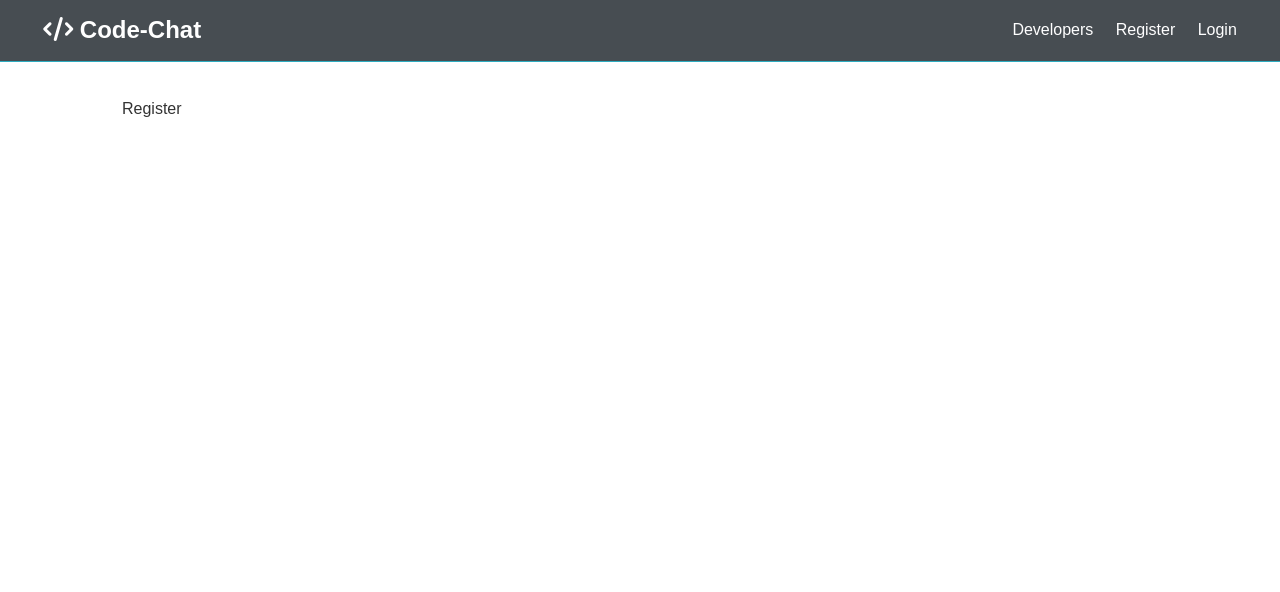
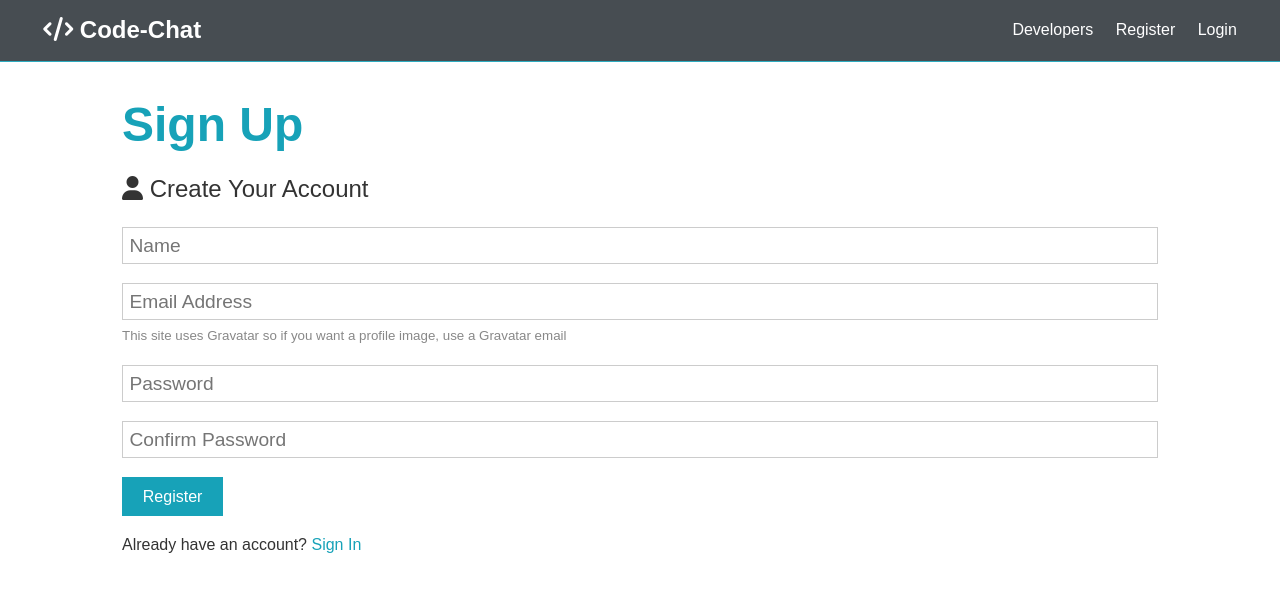
Before and after one commit to paulopiyo777/Code-Chat, a React (Create React App) app in the folder client/: page /register in a window 1280 px wide. Shown: the top 592 px of the page. Built offline with nearby package versions, Linux system fonts and the light colour scheme.

Commit message:
register form and useState hook

```diff
--- a/client/src/components/auth/Register.js
+++ b/client/src/components/auth/Register.js
@@ -1,7 +1,86 @@
-import React from "react";
+import React, { Fragment, useState } from "react";
 
 const Register = () => {
-  return <div>Register</div>;
+  const [formData, setFormData] = useState({
+    name: "",
+    email: "",
+    password: "",
+    password2: "",
+  });
+
+  const { name, email, password, password2 } = formData;
+
+  const onChange = (e) =>
+    setFormData({ ...formData, [e.target.name]: e.target.value });
+
+  const onSubmit = (e) => {
+    e.preventDefault();
+    if (password !== password2) {
+      console.log("Passowrds do not match");
+    } else {
+      console.log(formData);
+    }
+  };
+
+  return (
+    <Fragment>
+      <h1 className='large text-primary'>Sign Up</h1>
+      <p className='lead'>
+        <i class='fas fa-user'></i> Create Your Account
+      </p>
+      <form className='form' onSubmit={(e) => onSubmit(e)}>
+        <div className='form-group'>
+          <input
+            type='text'
+            placeholder='Name'
+            name='name'
+            value={name}
+            onChange={(e) => onChange(e)}
+            required
+          />
+        </div>
+        <div className='form-group'>
+          <input
+            type='email'
+            placeholder='Email Address'
+            name='email'
+            value={email}
+            onChange={(e) => onChange(e)}
+            required
+          />
+          <small className='form-text'>
+            This site uses Gravatar so if you want a profile image, use a
+            Gravatar email
+          </small>
+        </div>
+        <div className='form-group'>
+          <input
+            type='password'
+            placeholder='Password'
+            name='password'
+            value={password}
+            onChange={(e) => onChange(e)}
+            required
+            minLength='6'
+          />
+        </div>
+        <div className='form-group'>
+          <input
+            type='password'
+            placeholder='Confirm Password'
+            name='password2'
+            value={password2}
+            onChange={(e) => onChange(e)}
+            minLength='6'
+          />
+        </div>
+        <input type='submit' className='btn btn-primary' value='Register' />
+      </form>
+      <p class='my-1'>
+        Already have an account? <a href='login.html'>Sign In</a>
+      </p>
+    </Fragment>
+  );
 };
 
 export default Register;
```
